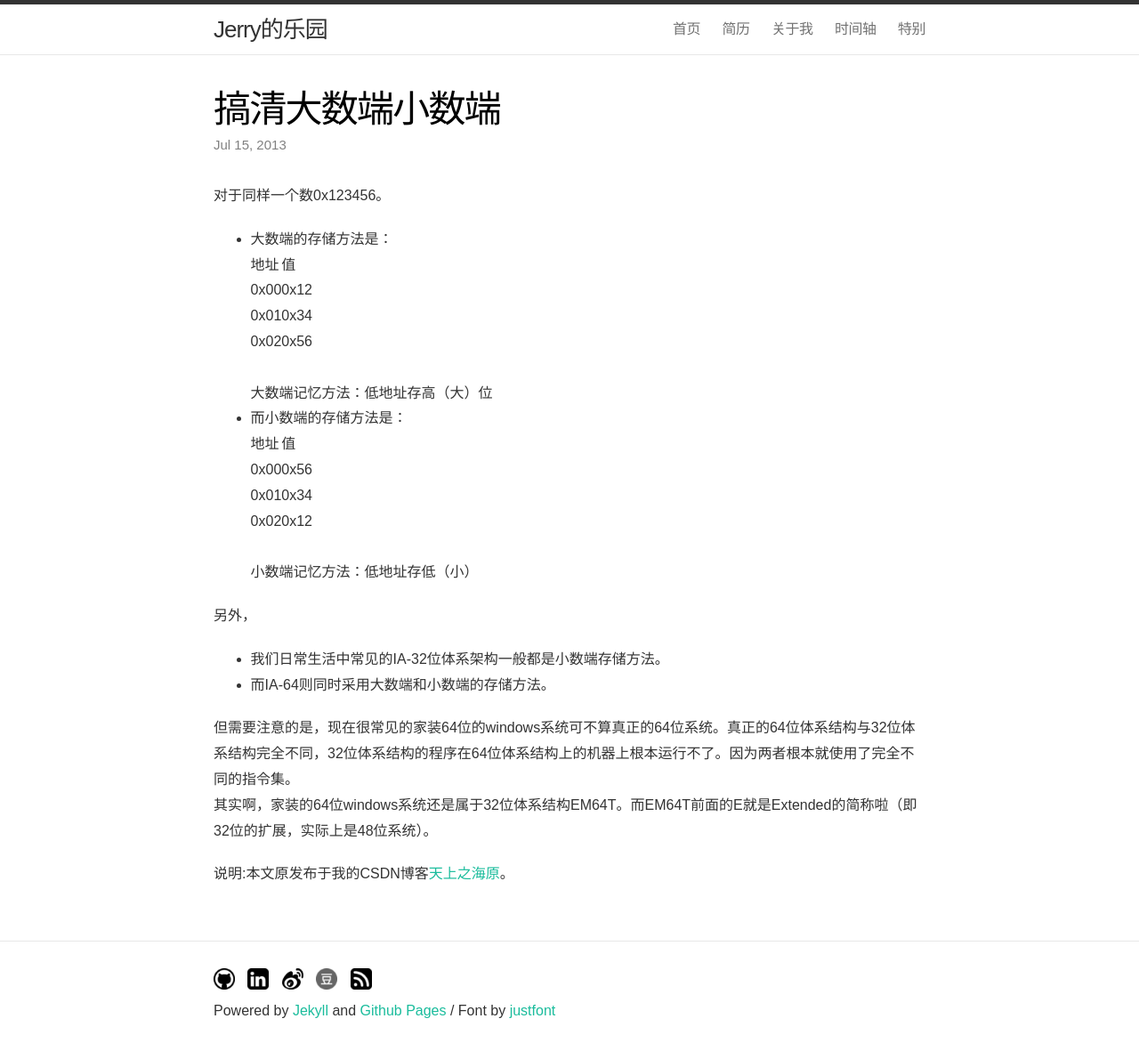
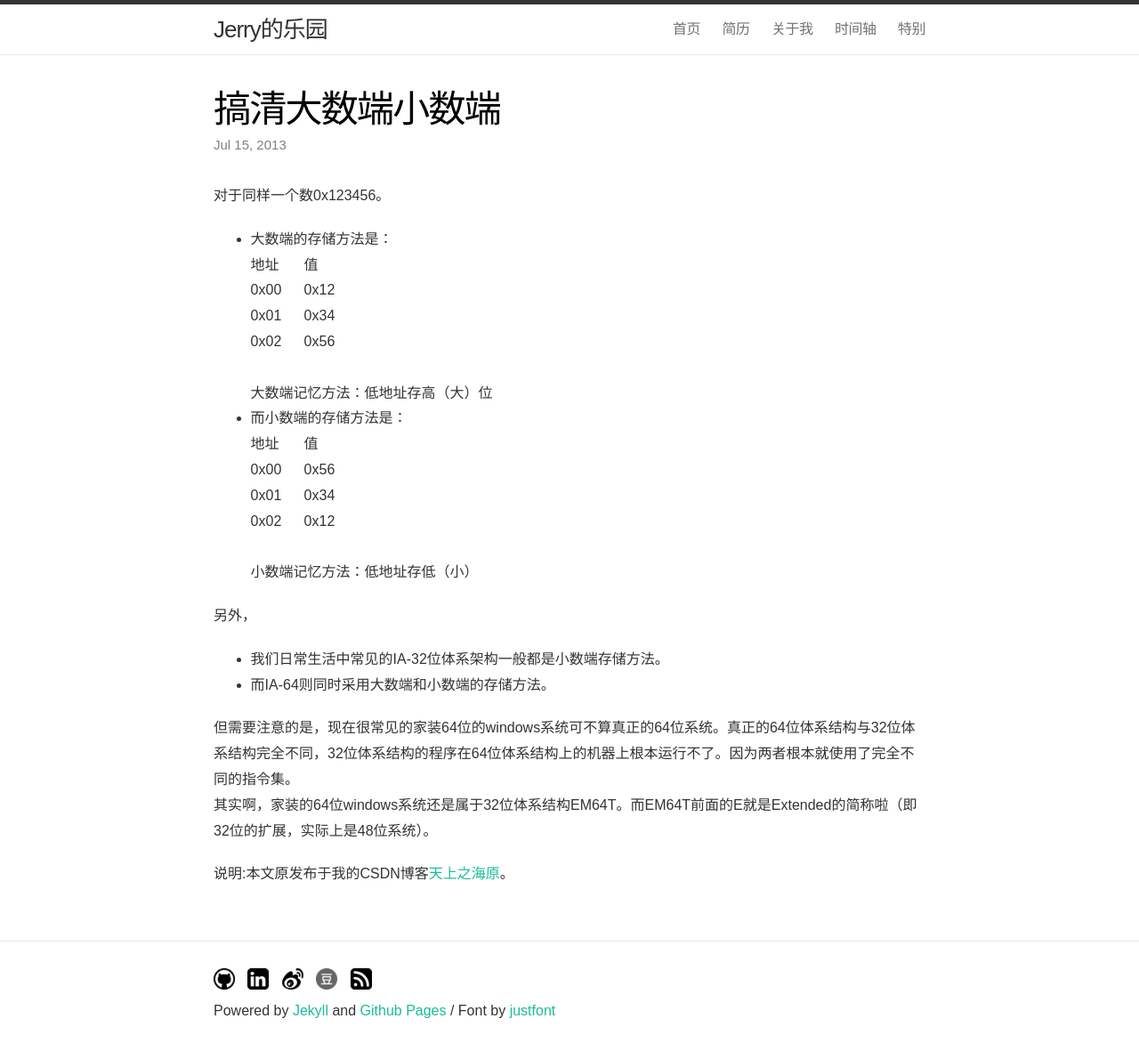
Before and after one commit to zry656565/heaven-blog, a Jekyll site: the page built from _posts/2013-11-04-StorageMethod.md, in a window 1280 px wide. Shown: the whole page at 89% size. Built offline with Jekyll 4.4.1, drawn with Linux system fonts in a browser that asks for light colours; comment, search, counter and statistics services are not loaded.

```diff
--- a/_posts/2013-11-04-StorageMethod.md
+++ b/_posts/2013-11-04-StorageMethod.md
@@ -10,7 +10,7 @@
 
 - 大数端的存储方法是：
     <table>
-        <tr><td width="20px">地址</td><td>值</td></tr>
+        <tr><td width="60px">地址</td><td>值</td></tr>
         <tr><td>0x00</td><td>0x12</td></tr>
         <tr><td>0x01</td><td>0x34</td></tr>
         <tr><td>0x02</td><td>0x56</td></tr>
@@ -19,7 +19,7 @@
 
 - 而小数端的存储方法是：
     <table>
-        <tr><td width="20px">地址</td><td>值</td></tr>
+        <tr><td width="60px">地址</td><td>值</td></tr>
         <tr><td>0x00</td><td>0x56</td></tr>
         <tr><td>0x01</td><td>0x34</td></tr>
         <tr><td>0x02</td><td>0x12</td></tr>
```
Also changed, not shown: images/BNerror.png (deleted), images/BNerror_fix.png (deleted), images/HearthstoneBack.jpg (deleted), images/endlessInitializing.png (deleted), images/endlessInitializing_fix.png (deleted).
